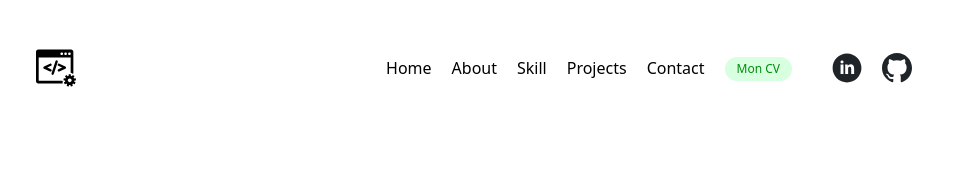
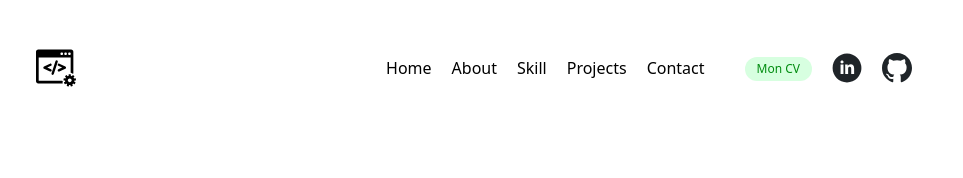
Before and after one commit to ibrasunu/mon-portefolio, a React (Create React App) app: page / in a window 1280 px wide. Shown: the top 178 px of the page, without its empty margins (156-1119 px from the left). Built offline with nearby package versions, Linux system fonts and the light colour scheme.

Commit message:
updated Header.js file

```diff
--- a/src/Components/Header.js
+++ b/src/Components/Header.js
@@ -60,13 +60,13 @@ function Header() {
               Contact
             </NavLink>
           </li>
-          <li>
+        </ul>
+        <ul className="flex justify-evenly items-center my-5 md:my-0 md:space-x-5 md:mr-5">
+        <li>
             <a href="../../CV_DevIntegWeb.pdf" download className="mt-5 md:mt-0 btn bg-greenbg text-green-text text-xs inline-block rounded-3xl px-3 py-1 min-w-fit">
               Mon CV
             </a>
           </li>
-        </ul>
-        <ul className="flex justify-evenly items-center my-5 md:my-0 md:space-x-5 md:mr-5">
           <li>
             <a href={linkdein} target="_blank" rel="noreferrer noopener">
               <svg
```
